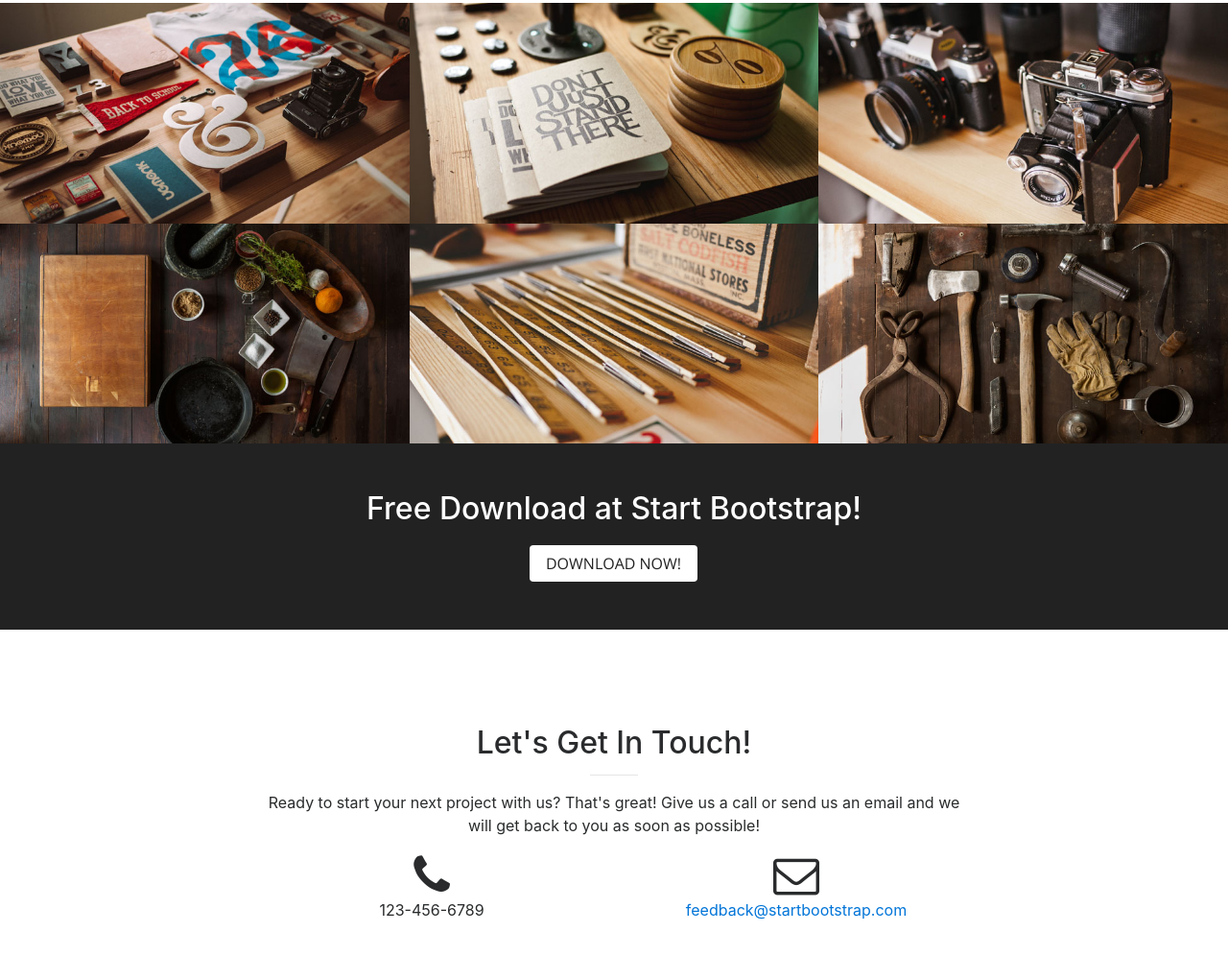
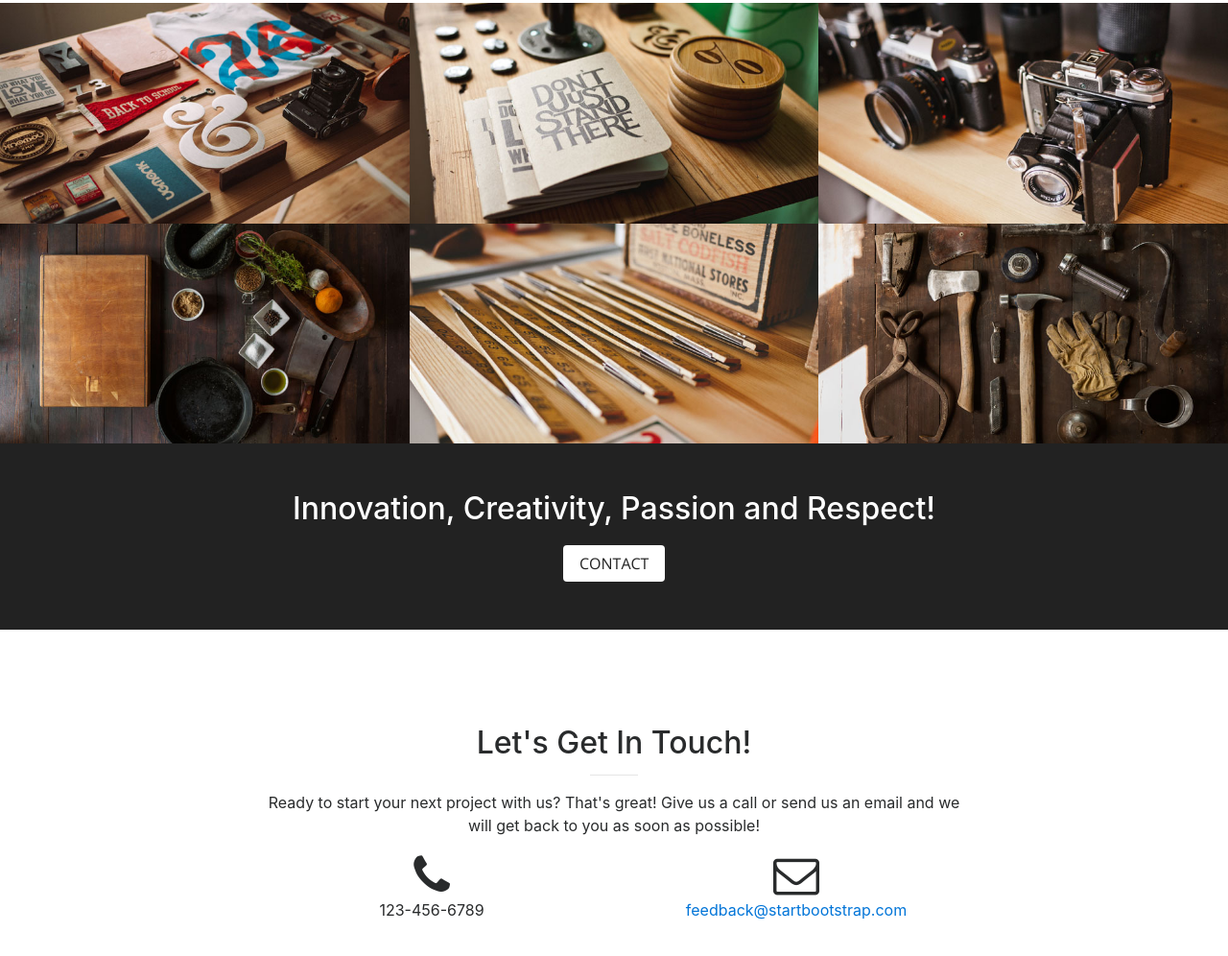
Before and after one commit to aqibfaizi/coursera_test, a website with bundled scripts: page reckonfinal/index.html in a window 1280 px wide. Shown: the part 1661-2657 px from the top of the page at 96% size. Built offline with nearby package versions, Linux system fonts and the light colour scheme.

Commit message:
new updates

```diff
--- a/reckonfinal/index.html
+++ b/reckonfinal/index.html
@@ -233,8 +233,8 @@
 
     <div class="call-to-action bg-dark">
         <div class="container text-center">
-            <h2>Free Download at Start Bootstrap!</h2>
-            <a class="btn btn-default btn-xl sr-button" href="http://startbootstrap.com/template-overviews/creative/">Download Now!</a>
+            <h2>Innovation, Creativity, Passion and Respect!</h2>
+            <a class="btn btn-default btn-xl sr-button" href="#contact">Contact</a>
         </div>
     </div>
 
```
